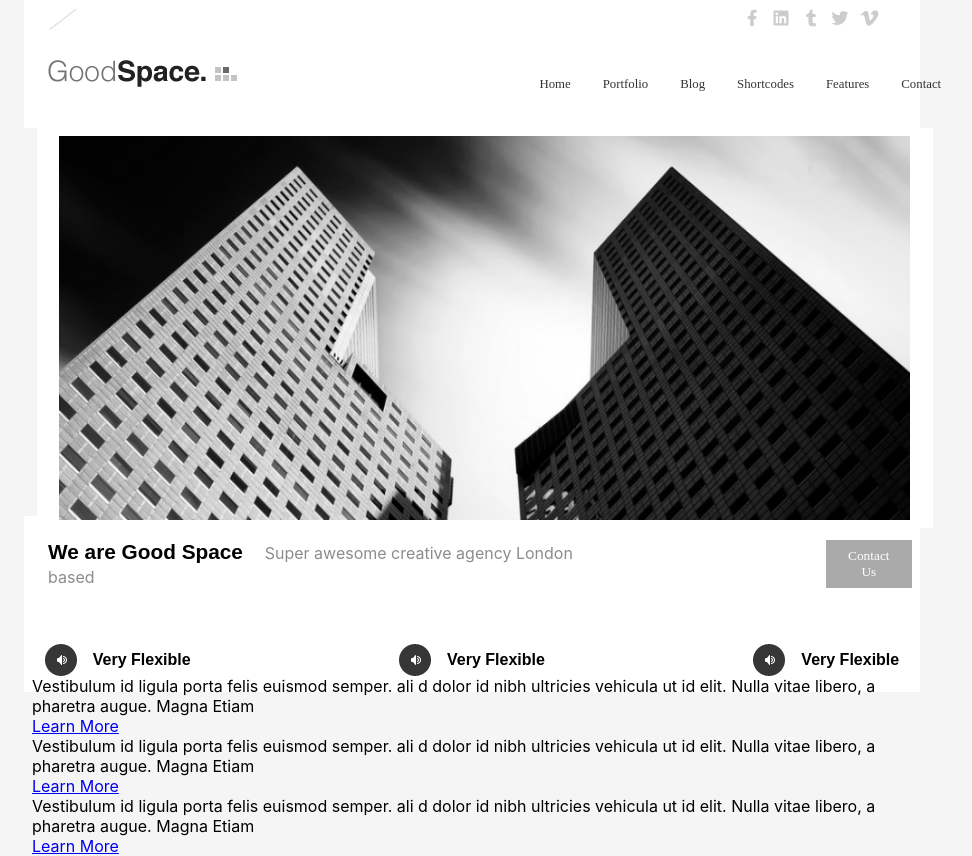
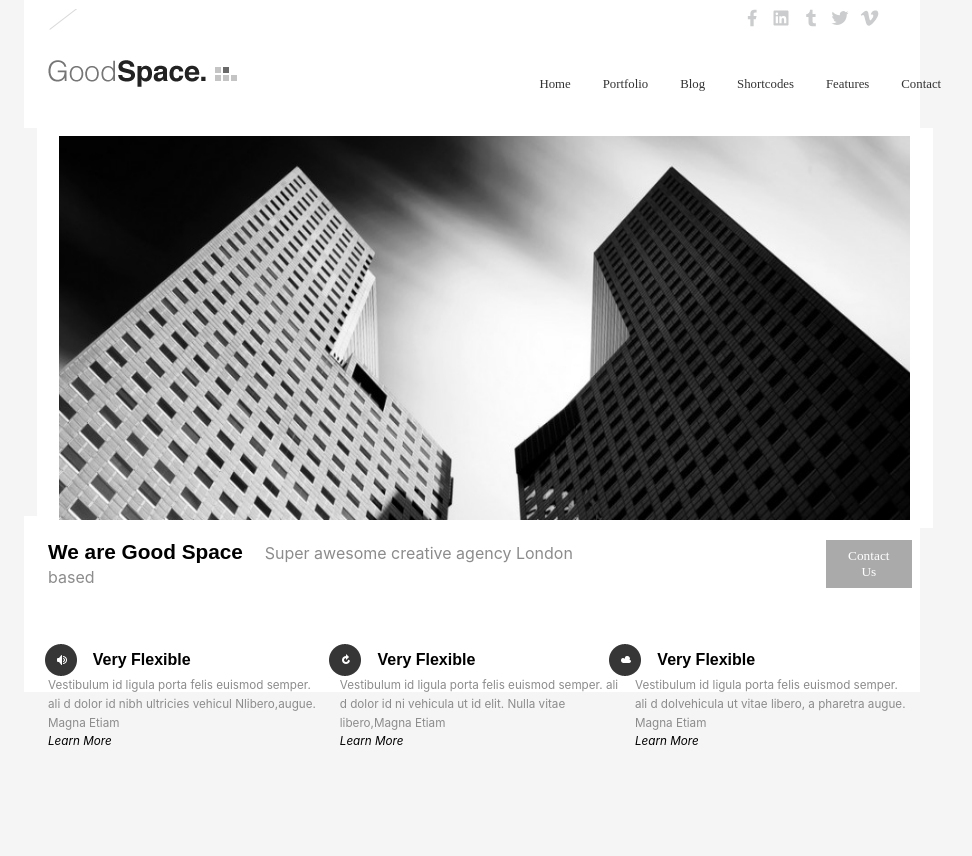
Before and after one commit to catalystcodes/Good-Space, a React (Create React App) app: page / in a window 1280 px wide. Shown: the whole page, without its empty margins (168-1140 px from the left). After the commit the page ends 800 px from the top, so only its background shows below. Built offline with nearby package versions, Linux system fonts and the light colour scheme.

Commit message:
update data base

```diff
--- a/src/App.css
+++ b/src/App.css
@@ -159,3 +159,42 @@ body {
   display: flex;
   align-items: center;
 }
+
+.div4 {
+  display: flex;
+  flex-direction: column;
+}
+
+.div4 > p {
+  font-size: 0.73rem;
+  color: #8c8c8c;
+  line-height: 1.2rem;
+  margin-left: 1rem;
+
+}
+
+.div4 > a {
+  font-size: 0.73rem;
+  font-style: italic;
+  text-decoration: none;
+  color: black;
+  margin-left: 1rem;
+
+}
+
+.sub2-main2 {
+  display: flex;
+  justify-content: space-between;
+}
+
+.div2 > img {
+  margin-left: 0.3rem;
+}
+
+.div5 {
+  margin-right: 9rem;
+}
+
+.div4 > a:hover {
+  color: #8c8c8c;
+}
--- a/src/component/Main.jsx
+++ b/src/component/Main.jsx
@@ -16,27 +16,29 @@ return(
       </div>
 
       <div className='div2'>
-      <img src="/Images/seaker.png" alt=""/>
+      <img src="/Images/reload.png" alt=""/>
       <p>Very Flexible</p>
       </div>
 
-      <div className='div3'>
-      <img src="/Images/seaker.png" alt=""/>
+      <div className='div5'>
+      <img src="/Images/cloud.png" alt=""/>
       <p>Very Flexible</p>
       </div>
     </div>
+    <div className="sub2-main2">
       <div className="div4">
-        <p>Vestibulum id ligula porta felis euismod semper. ali d dolor id nibh ultricies vehicula ut id elit. Nulla vitae libero, a pharetra augue. Magna Etiam</p>
+        <p>Vestibulum id ligula porta felis euismod semper. ali d dolor id nibh ultricies vehicul Nlibero,augue. Magna Etiam</p>
         <a href="#1">Learn More</a>
       </div>
-      <div className="div5">
-      <p>Vestibulum id ligula porta felis euismod semper. ali d dolor id nibh ultricies vehicula ut id elit. Nulla vitae libero, a pharetra augue. Magna Etiam</p>
+      <div className="div4">
+      <p>Vestibulum id ligula porta felis euismod semper. ali d dolor id ni vehicula ut id elit. Nulla vitae libero,Magna Etiam</p>
         <a href="#1">Learn More</a>
       </div>
-      <div className="div6">
-      <p>Vestibulum id ligula porta felis euismod semper. ali d dolor id nibh ultricies vehicula ut id elit. Nulla vitae libero, a pharetra augue. Magna Etiam</p>
+      <div className="div4">
+      <p>Vestibulum id ligula porta felis euismod semper. ali d dolvehicula ut vitae libero, a pharetra augue. Magna Etiam</p>
         <a href="#1">Learn More</a>
       </div>
+    </div>
   </div>
 
   </div>
```
Also changed, not shown: 1 other file (tests, documents, lock files or other folders).
